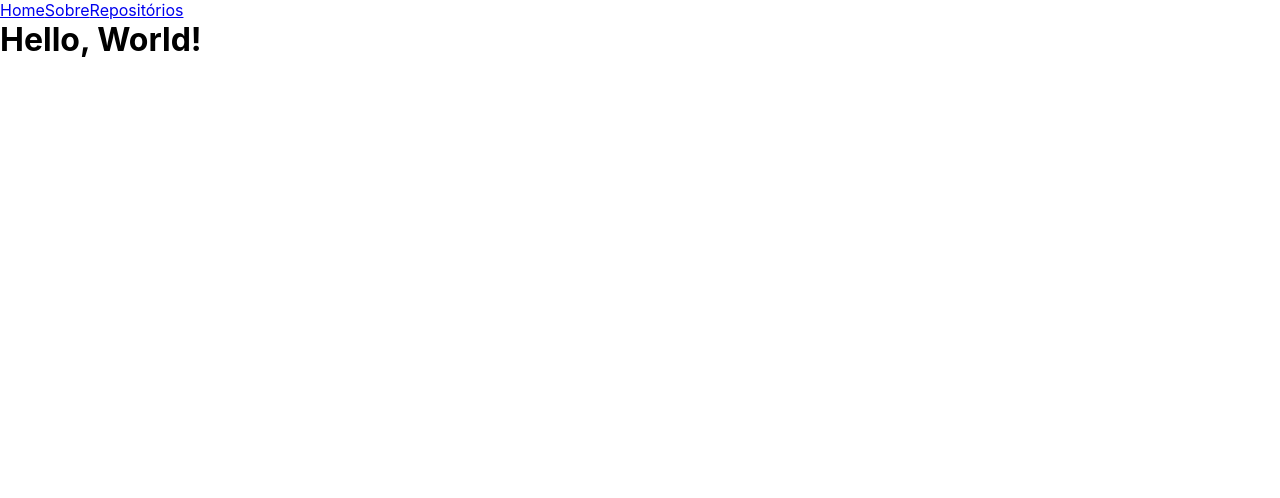
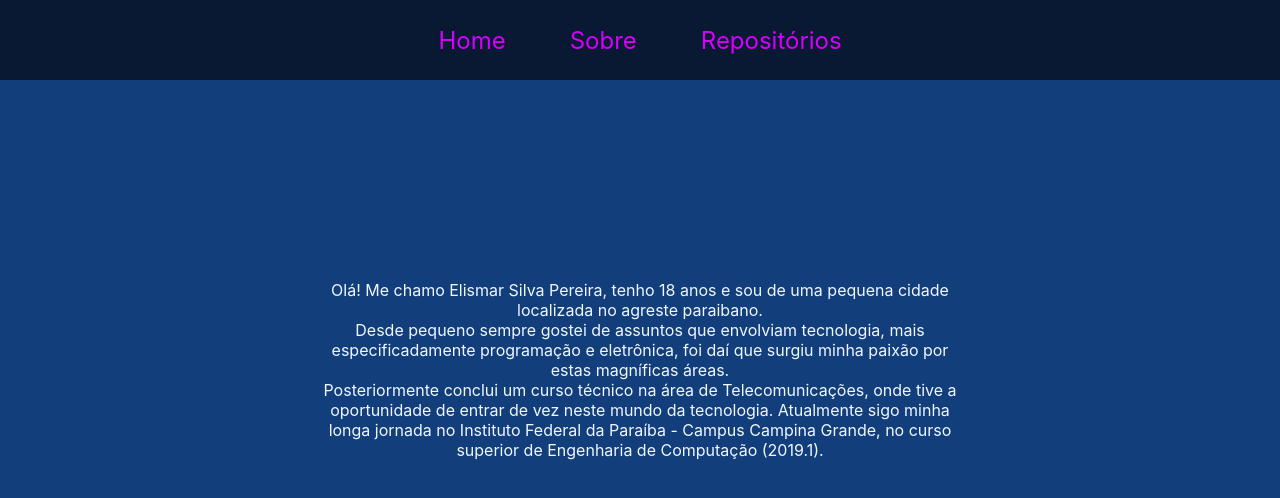
Before and after one commit to Elismar13/Portfolio, a React (Create React App) app: page / in a window 1280 px wide. Shown: the top 498 px of the page. Built offline with nearby package versions, Linux system fonts and the light colour scheme.

Commit message:
:bump: minha descricao

```diff
--- a/src/components/Header/index.js
+++ b/src/components/Header/index.js
@@ -1,4 +1,5 @@
 import React from 'react';
+import './styles.css';
 
 const Header = () => (
     <header>
--- a/src/components/Header/styles.css
+++ b/src/components/Header/styles.css
@@ -1,5 +1,32 @@
-header links {
+* {
+    box-shadow: none;
+    padding: 0%;
+    margin: 0%;
+}
+
+html, body {
+    height: 100%;
+    width: 100%;
+    background-color: #133e7c;
+}
+
+header {
+    background-color: #091833;
     display: flex;
-    height: 10%;
-    color: cornsilk;
+    justify-content: center;
+    align-items: center;
+    height: 5rem;
 }
+
+header .links {
+    display: flex;
+    flex-direction: row;
+    justify-content: center;
+}
+
+a {
+    text-decoration: none;
+    padding: 2rem;
+    font-size: 1.5em;
+    color: #d600ff;
+}
--- a/src/pages/Home/index.js
+++ b/src/pages/Home/index.js
@@ -3,9 +3,22 @@ import './styles.css';
 
 
 const Home = () => (
-    <div>
-        <h1>Hello, World!</h1>
-    </div>
+    <body>
+        <div className="Container">
+            <h1 className="MeuNome">Elismar13</h1>
+                <section className="Descricao">
+                    <p>Olá! Me chamo Elismar Silva Pereira, tenho 18 anos e sou de uma pequena cidade
+                        localizada no agreste paraibano.</p>
+                    <p>Desde pequeno sempre gostei de assuntos que envolviam tecnologia, mais especificadamente programação e eletrônica,
+                        foi daí que surgiu minha paixão por estas magníficas áreas.</p>
+                    <p>Posteriormente conclui um curso técnico na área de Telecomunicações, onde tive a oportunidade de entrar de vez neste mundo da tecnologia.
+                        Atualmente sigo minha longa jornada no Instituto Federal da Paraíba - Campus Campina Grande,
+                        no curso superior de Engenharia de Computação (2019.1).</p>
+                </section>
+
+        </div>
+    </body>
+
 );
 
 export default Home;
--- a/src/pages/Home/styles.css
+++ b/src/pages/Home/styles.css
@@ -1,7 +1,26 @@
-* {
-    box-shadow: none;
-    padding: 0%;
-    margin: 0%;
+.Container {
+    display: flex;
+    background-color: #133e7c;
+    flex-direction: column;
+    align-items: center;
+    justify-content: center;
+}
+
+.MeuNome {
+    margin-top: 5%;
+    font-size: 7rem;
+    color: #133e7c;
+}
+
+.Descricao {
+    text-align: center;
+    justify-content: center;
+    width: 50%;
+    font-size: 1rem;
+}
+
+.Descricao p {
+    color: aliceblue;
 }
 
 body {
```
Also changed, not shown: 1 other file (tests, documents, lock files or other folders).
